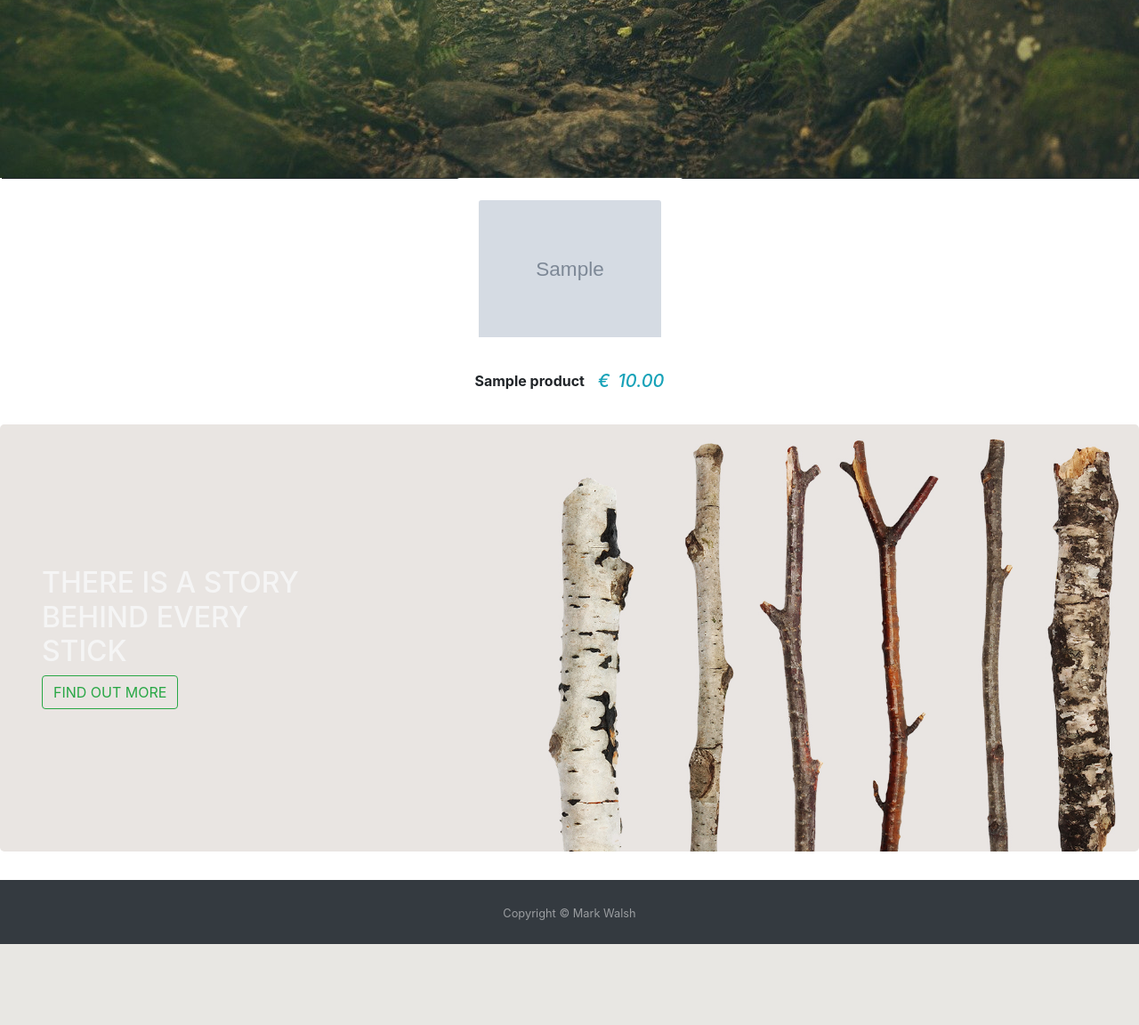
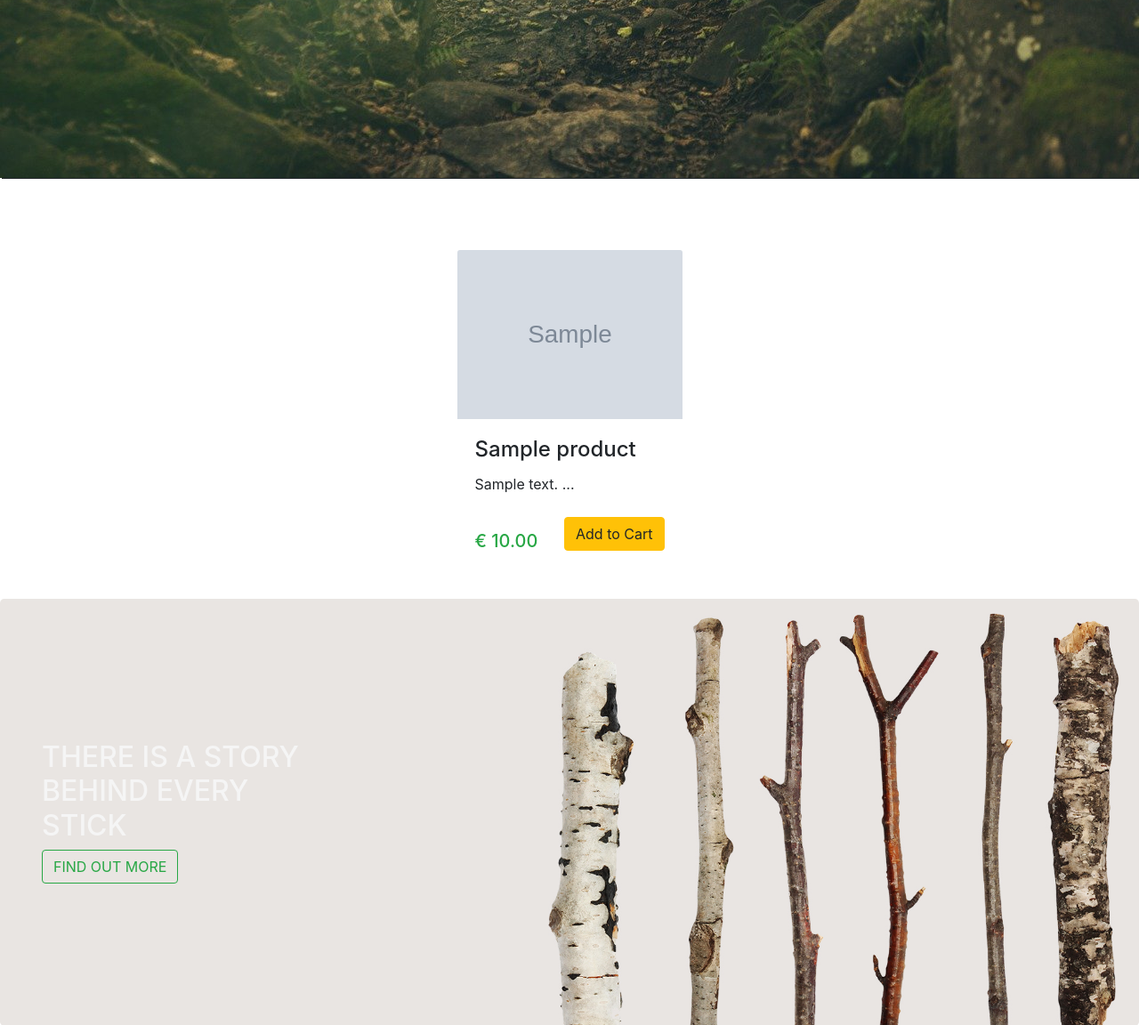
Before and after one commit to Squelsh84/connemara-sticks-ms4, a Django app: page / in a window 1280 px wide. Shown: the part 600-1752 px from the top of the page at 89% size. Before the commit the page ends 1661 px from the top, so only its background shows below. Run offline with Django 3.2, Linux system fonts and the light colour scheme; tables that the repository leaves empty hold one stand-in row (values such as "Sample post"); grey boxes marked "Sample" are stand-in pictures; some libraries are stand-ins or nearby versions.

Commit message:
Added new styling to product on index.html. Added padding to top.

```diff
--- a/home/templates/index.html
+++ b/home/templates/index.html
@@ -19,31 +19,38 @@
 
 
 
+<!--post CARDS-->
+<section id="home-products">
   <div class="container">
     <div class="row">
       {% for product in products %}
       <div class="col-9 mx-auto col-md-6 col-lg-3">
         <div class="card mb-4" style="border-color: transparent;">
-        <div class="p-4">
           <a href="{{product.get_url}}">
             <img src="{{product.image.url}}" class="card-img-top" alt="{{product.name}}">
           </a>
+          <div class="card-body">
+            <h4 class="card-title">{{product.name}}</h4>
+            <p class="card-text">
+              {{product.description|slice:":70" }} ... </p>
+            <div class="buy d-flex justify-content-between align-items-center">
+              <div class="price text-success">
+                <h5 class="mt-4">€ {{product.price}}</h5>
+              </div>
+              <a href="{% url 'add_cart' product.id %}">
+                <button type="button" name="button" class="btn btn-warning">
+                  Add to Cart
+                </button>
+              </a>
 
-        </div>
-        <div class="card-footer d-flex justify-content-between"
-          style="background: transparent; border-color: transparent;">
-          <p class="font-weight-bold mb-0">
-            {{product.name}}
-          </p>
-          <h5 class="text-info font-italic mb-0">
-            <span class="mr-1">€</span> {{product.price}}
-          </h5>
             </div>
           </div>
         </div>
-    {% endfor %}
+      </div>
+      {%endfor%}
     </div>
   </div>
+</section>
 
 
 
@@ -58,4 +65,9 @@
   </div>
 </div>
 
+
+
+
+
+
 {% endblock %}
--- a/static/css/main.css
+++ b/static/css/main.css
@@ -189,3 +189,8 @@
 .container-product {
   padding-bottom: 10px;
 }
+
+
+#home-products {
+  padding-top: 5rem;
+}
```
Also changed, not shown: static/images/sticks.jpg (added). Lines whose indentation alone changed are shown as unchanged.
